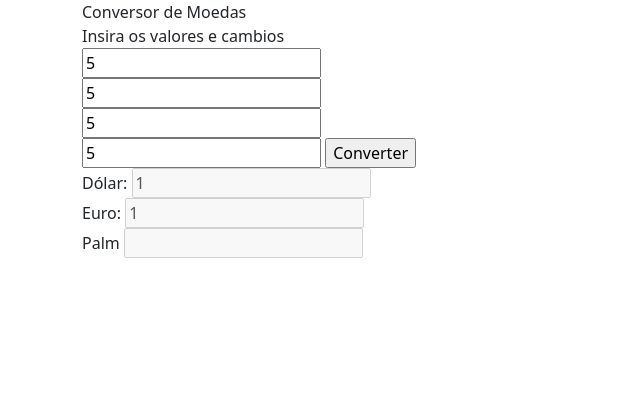
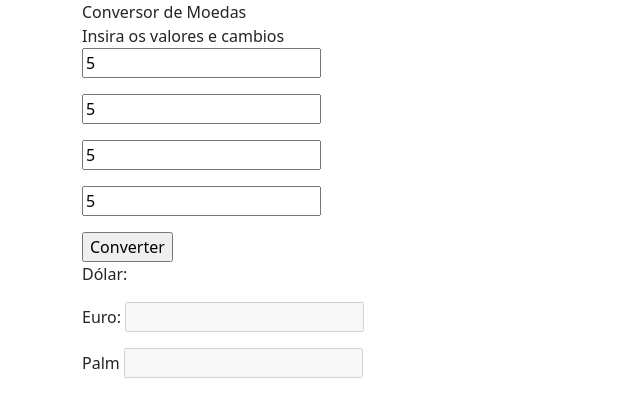
Before and after one commit to Soares007/convers-o-de-moedas-prova-ams, a plain HTML site: page index.html in a window 1280 px wide. Both pictures are taken after typing "5", "5", "5", "5" into the empty fields and a click on the button "Converter". Shown: the whole page, without its empty margins (0-640 px from the left). Drawn offline with nearby package versions, Linux system fonts and the light colour scheme.

Commit message:
Alguns ajustes no css

```diff
--- a/index.html
+++ b/index.html
@@ -19,24 +19,31 @@
         <div class="form-groups">
             <form>
                 <label for="info">Insira os valores e cambios</label>
-                <br>
+                <div class="mb-3">
                     <input type="number" id="valor_real" placeholder="Insira o valor em reais">
-             <br>
+                </div>
+                <div class="mb-3">
                     <input type="number" id="cambio_dolar" placeholder="Insira o valor do câmbio para Dólares">
-             <br>
+                </div>
+                <div class="mb-3">
                     <input type="number" id="cambio_euro" placeholder="Insira o valor do câmbio para Euros">
-             <br>
+                </div>
+                <div class="mb-3">
                     <input type="number" id="cambio_palm" placeholder="Insira o valor do câmbio para Palms">
+                </div>
                 <input id="converter_btn" type="button" value="Converter"></input>
-             <br>
+                <div class="mb-3">
                     <label for="valorDolar">Dólar:</label>
-             <input type="text" id="valor_dolar" disabled>
-             <br>
+                    <div class="alert alert-success" style="display: none" role="alert" id="valor_dolar"></div>
+                </div>
+                <div class="mb-3">
                     <label for="valorEuro">Euro:</label>
                     <input type="number" id="valor_euro" disabled>
-             <br>
+                </div>
+                <div class="mb-3">
                     <label for="valorPalm">Palm</label>
                     <input type="number" id="valor_palm" disabled>
+                </div>
             </form>
         </div>
     </div>
--- a/script.js
+++ b/script.js
@@ -3,7 +3,7 @@ const cambioDolar = document.getElementById("cambio_dolar");
 const cambioEuro = document.getElementById("cambio_euro");
 const cambioPalm = document.getElementById("cambio_palm");
 const buttonConvert = document.getElementById("converter_btn");
-const valorDolar = document.getElementById("valor_dolar");
+let valorDolar = document.getElementById("valor_dolar");
 const valorEuro = document.getElementById("valor_euro");
 const valorPalm = document.getElementById("valor_palm");
 
@@ -14,12 +14,13 @@ function converter() {
 
     //Conversão Dólar
     const dolar = real / cotacao_dolar;
+
     const euro = real / cotacao_euro;
 
     //Exibir o Valor do dólar
-    valorDolar.value = `${dolar}`;
+    valorDolar.innerHTML = `<p> R$${real} é equivalente à $${dolar}</p>`;
 
-    valorEuro.value = `${euro}`;
 }
 
+
 buttonConvert.addEventListener("click", converter);
```
Lines whose indentation alone changed are shown as unchanged.
